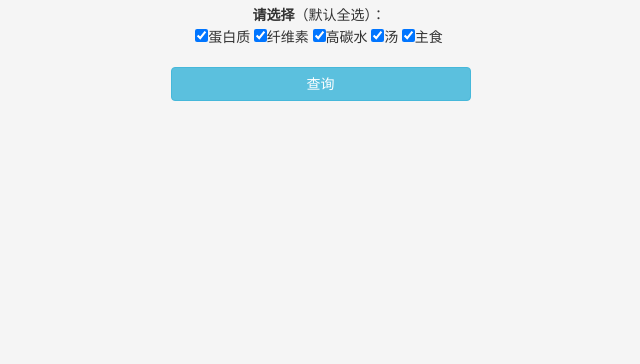
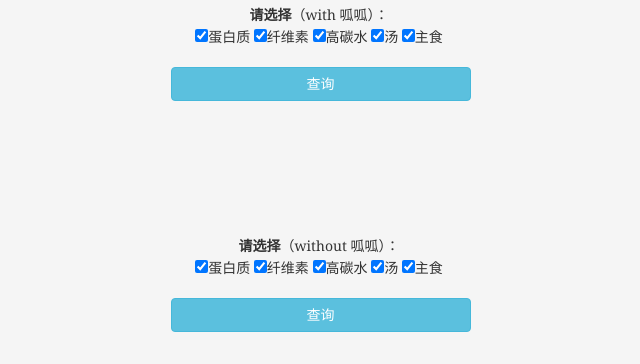
Before and after one commit to 1346564121/Che-cosa-mangiamo-, a plain HTML site: page index.html in a window 1280 px wide. Shown: the part 231-595 px from the top of the page, without its empty margins (321-961 px from the left). Drawn offline with nearby package versions, Linux system fonts and the light colour scheme.

Commit message:
Update index.html

```diff
--- a/index.html
+++ b/index.html
@@ -1,3 +1,4 @@
+
 <!DOCTYPE html>
 <html lang="en">
 <head>
@@ -17,13 +18,13 @@
         <h3 class="text-center"><b>Che cosa mangiamo?</b></h3>
         <br>
         <div class="text-center" class="input-group col-md-3" style="margin:0 auto">
-            <b>请选择</b>（默认全选）：
+            <b>请选择</b>（with 呱呱）：
             <br>
             <input type="checkbox" name="jxf" id="radio1" checked ='checked' value="蛋白质" />蛋白质
             <input type="checkbox" name="jxf" id="radio2" checked ='checked' value="纤维素" />纤维素
             <input type="checkbox" name="jxf" id="radio3" checked ='checked' value="高碳水" />高碳水
             <input type="checkbox" name="jxf" id="radio4" checked ='checked' value="汤" />汤
-            <input type="checkbox" name="jxf" id="radio4" checked ='checked' value="主食" />主食
+            <input type="checkbox" name="jxf" id="radio5" checked ='checked' value="主食" />主食
             <br>
         </div>
         <h3 class="text-center" class="input-group-btn">
@@ -39,6 +40,27 @@
         <br>
         <button id="copyBT" class="btn btn-default" style="display:none;">复制邮箱</button>
     </div>
+
+        <div class="text-center" class="input-group col-md-3" style="margin:0 auto">
+            <b>请选择</b>（without 呱呱）：
+            <br>
+            <input type="checkbox" name="jxf1" id="radio11" checked ='checked' value="蛋白质" />蛋白质
+            <input type="checkbox" name="jxf1" id="radio21" checked ='checked' value="纤维素" />纤维素
+            <input type="checkbox" name="jxf1" id="radio31" checked ='checked' value="高碳水" />高碳水
+            <input type="checkbox" name="jxf1" id="radio41" checked ='checked' value="汤" />汤
+            <input type="checkbox" name="jxf1" id="radio51" checked ='checked' value="主食" />主食
+            <br>
+        </div>
+        <h3 class="text-center" class="input-group-btn">
+            <input value="查询" type="submit" onclick="findlzh1()" class="btn btn-info btn-search" style="margin-left:3px;margin-bottom: 5px;width:300px">
+        </h3>
+        <br>
+        <div style="text-align: center">
+            <div id="finalresult1" style="display: inline;"></div><br>
+            <div id="finalzuocai1" style="display: inline;"></div><br>
+            <div id="finalmaicai1" style="display: inline;"></div><br>
+            <div id="finalxiwan1" style="display: inline;"></div><br>
+        </div>
     <script>
 
         // 查找菜品函数
@@ -53,7 +75,7 @@
             '主食':['蛋炒饭','肉酱面','糯米饭','葱油拌面','饺子']
             }
 
-            let lty = document.getElementsByName("jxf");
+            let lty = document.getElementsByName("jxf1");
             let cc='';
             let result='推荐菜谱：';
             let zuocai='做菜：';
@@ -98,6 +120,61 @@
             }
         }
 
+function findlzh1(){
+            const name = ['何老师','金老师','柳老师','CC','紫慧']
+
+            const meals = {
+            '蛋白质':['口水鸡','黄焖鸡','什锦鸡肉','可乐鸡翅（腿）','青椒牛柳','芹菜牛肉','土豆牛肉','清炒虾仁','鱼香肉丝','红烧鱼','葱焖鱼','三汁焖锅','盐焗鸡','番茄龙虾焖锅','糖醋荷包蛋','回锅肉','虾仁滑蛋'],
+            '纤维素':['炒花菜','炒包菜','清炒大白菜','上汤娃娃菜','耗油生菜','木须肉','番茄炒蛋','洋葱炒蛋','西葫芦炒蛋','擂椒皮蛋茄子','地三鲜','豆芽炒肉丝','干煸四季豆','西蓝花炒虾仁','蘑菇芦笋'],
+            '高碳水':['酸辣土豆丝','蚂蚁上树','芒果糯米饭'],
+            '汤':['紫菜蛋汤','菠菜蛋/丸子汤','菠菜蘑菇汤','番茄蛋汤'],
+            '主食':['蛋炒饭','肉酱面','糯米饭','葱油拌面','饺子']
+            }
+
+            let lty1 = document.getElementsByName("jxf1");
+            let cc1='';
+            let result1='推荐菜谱：';
+            let zuocai1='做菜：';
+            let maicai1='买菜：';
+            let xiwan1='洗碗：';
+
+            for(var i=0; i<lty1.length; i++){
+                if(lty1[i].checked){
+                    cc=lty1[i].value; //如果选中，则cc等于变量值
+                    let a=parseInt(Math.random()*meals[cc].length);
+                    result1+=meals[cc][a]+'、';
+                }
+            };
+            for(var i=0;i<999;i++){
+                let b = parseInt(Math.random()*5);
+                let c = parseInt(Math.random()*5);
+                if(b!=c){
+                    maicai1 += name[b];
+                    xiwan1 += name[c];
+                    for(var y=0;y<5;y++){
+                        if(y!=b && y!=c){
+                            zuocai1 += name[y]+'、';
+                        };
+                    };
+                    break;
+                }
+            };
+            result1 = result1.substr(0, result1.length - 1);
+            zuocai1 = zuocai1.substr(0, zuocai1.length - 1);
+            finalresult1.innerHTML = result1;
+            finalzuocai1.innerHTML = zuocai1;
+            finalmaicai1.innerHTML = maicai1;
+            finalxiwan1.innerHTML = xiwan1;
+
+        }
+
+        // 实现按下enter键直接返回结果
+        document.onkeydown = function(event){
+            var e = event || window.event;
+            if (e && e.keyCode == 13){
+                findlzh();
+            }
+        }
     </script>
 </body>
 </html>
```
